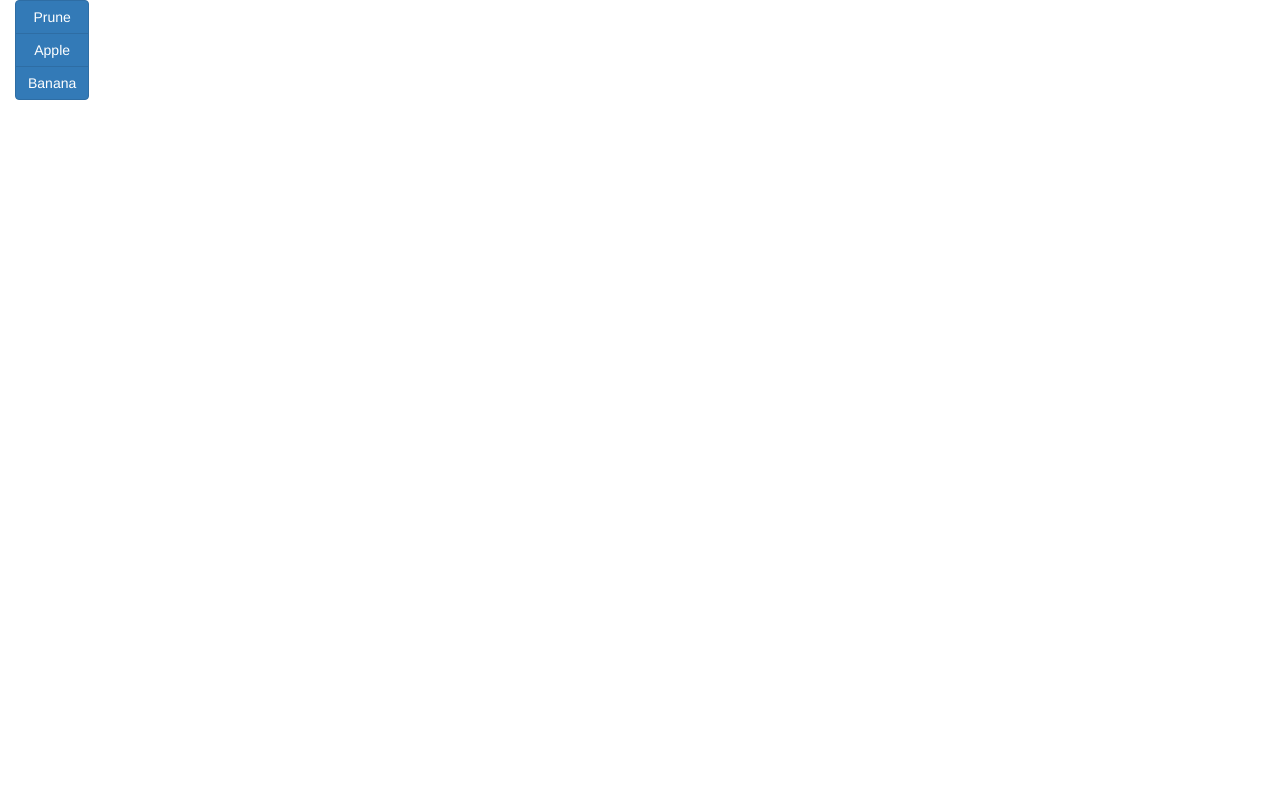
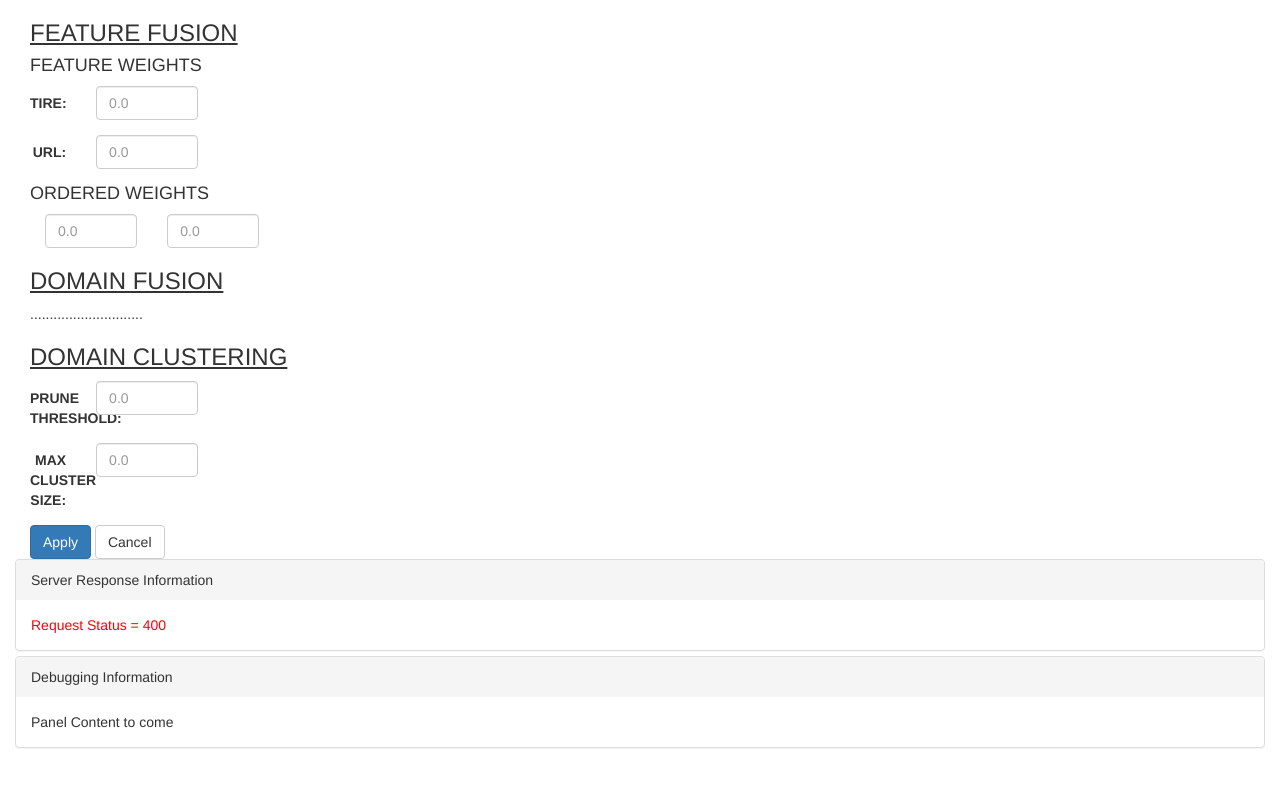
Before and after one commit to cylab-be/apt-graph, a website: page website/index.html in a window 1280 px wide. Drawn offline with Linux system fonts and the light colour scheme.

Commit message:
Added the menus to the left of the graph. Added a Panel on the bottom that changes depending on the answer from the server when a POST method is used. Also updated the json methods

```diff
--- a/website/index.html
+++ b/website/index.html
@@ -17,30 +17,92 @@
 
   <div class="container-fluid" id="container">
     <div class="row" id="parent">
-      <div class="col-md-2" id="side_bar">
-        <div class="btn-group-vertical">
-          <button type="button" class="btn btn-primary">Prune</button>
-          <button type="button" class="btn btn-primary">Apple</button>
-          <button type="button" class="btn btn-primary">Banana</button>
+      <div class="col-md-4" id="side_bar">
+        <div class="container-fluid" id="feature_fusion">
+          <h3><u>FEATURE FUSION</u></h3>
+          <h4>FEATURE WEIGHTS</h4>
+          <div class="form-horizontal">
+            <div class="form-group">
+              <label for="tire" class="col-md-2 control-label">TIRE:</label>
+              <div class="col-md-4">
+                <input type="number" class="form-control" id="tire" placeholder="0.0">
+              </div>
+            </div>
+            <div class="form-group">
+              <label for="url" class="col-md-2 control-label">URL:</label>
+              <div class="col-md-4">
+                <input type="number" class="form-control" id="url" placeholder="0.0">
+              </div>
+            </div>
+          </div>
+          <h4>ORDERED WEIGHTS</h4>
+          <div class="col-md-4">
+            <input type="number" class="form-control" id="ord_weights_low" placeholder="0.0">
+          </div>
+          <div class="col-md-4">
+            <input type="number" class="form-control" id="ord_weights_high" placeholder="0.0">
+          </div>
+        </div>
+        <div class="container-fluid" id="domain_fusion">
+          <h3><u>DOMAIN FUSION</u></h3>
+          .............................
+        </div>
+        <div class="container-fluid" id="domain_clustering">
+          <h3><u>DOMAIN CLUSTERING</u></h3>
+          <div class="form-horizontal">
+            <div class="form-group">
+              <label for="prune_threshold" class="col-md-2 control-label">PRUNE THRESHOLD:</label>
+              <div class="col-md-4">
+                <input type="number" class="form-control" id="prune_threshold" placeholder="0.0">
+              </div>
+            </div>
+            <div class="form-group">
+              <label for="max_cluster_size" class="col-md-2 control-label">MAX CLUSTER SIZE:</label>
+              <div class="col-md-4">
+                <input type="number" class="form-control" id="max_cluster_size" placeholder="0.0">
+              </div>
+            </div>
+          </div>
+        </div>
+        <div class="container-fluid" id="buttons">
+          <button type="button" class="btn btn-primary" id="apply_button">Apply</button>
+          <button type="button" class="btn btn-default" id="cancel_button">Cancel</button>
         </div>
       </div>
-      <div class="col-md-10" id="graph"></div>
+      <div class="col-md-8" id="graph"></div>
+    </div>
+    <div class="panel-group" id="panel_group">
+      <div class="panel panel-default" id="panel_default_1">
+        <div class="panel-heading">Server Response Information</div>
+        <div class="panel-body" id="panel_body_1"><span style="color:green">Panel Content to come</span></div>
+      </div>
+      <div class="panel panel-default" id="panel_default_2">
+        <div class="panel-heading">Debugging Information</div>
+        <div class="panel-body" id="panel_body_2">Panel Content to come</div>
+      </div>
     </div>
   </div>
 
 
   <script>
     var json;
-	  var request = json_post("http://127.0.0.1:8080" , {"jsonrpc": "2.0",
+	  var request = json_dummy_post("http://127.0.0.1:8080" , {"jsonrpc": "2.0",
 	                           "method": "dummy",
 	                           "params": { },
 	                           "id": 123});
     request.onreadystatechange = function () {
 		  if (request.readyState == 4 && request.status == 200){
-			 json = JSON.parse(request.responseText);
-			 //console.log("Server Response: " + json.result);
-       draw_graph(json.result);
+        json = JSON.parse(request.responseText);
+        //console.log("Server Response: " + json.result);
+        draw_graph(json.result);
+        $("#panel_body_1 span").text('Request Status = 200');
+        $("#panel_body_1 span").css('color', 'green');
 		  }
+      else {
+        $("#panel_body_1 span").text('Request Status = 400');
+        $("#panel_body_1 span").css('color', 'red');
+
+      }
 	  }
   </script>
 </body>
--- a/website/js/graph.js
+++ b/website/js/graph.js
@@ -7,8 +7,6 @@ function draw_graph(json_data){
 			var url_regex = /https?:\/\/(www\.)?[-a-zA-Z0-9@:%._\+~#=]{2,256}\.[a-z]{2,6}\b([-a-zA-Z0-9@:%_\+.~#?&//=]*)/g;
 			var id_matches = key.match(id_regex);
 			var url_matches = key.match(url_regex);
-			console.log(key);
-			console.log(url_matches);
 			var source_name = url_matches[0];
 			var source_id = id_matches[0];
 			var target, similarity;
@@ -49,31 +47,17 @@ function draw_graph(json_data){
 	var graph_div = document.getElementById("graph");
 	var width = window.innerWidth;
 	var	height = window.innerHeight;
-	var width_button = 200;
+	var width_button, height_panels = 200;
 
 	var force = d3.layout.force()
 		.nodes(d3.values(nodes))
 		.links(links)
-		.size([width , height])
-		.linkDistance(500)
-		.charge(-150)
+		.size([width / 2 , height])
+		.linkDistance(400)
+		.charge(-300)
 		.on("tick", tick)
 		.start();
 
-/*	var buttons = d3.select("body").select("#container").select("#parent").select("#side_bar").append("svg")
-		//.attr("class", "container_buttons")
-//		.attr("width", width_button)
-		.attr("height", height)
-		.append("g");
-	var prune_button = buttons.append("rect")       // attach a rectangle
-		.attr("class", "button")
-//		.attr("x", 20)         // position the left of the rectangle
-	    .attr("y", 50)          // position the top of the rectangle
-		.attr("height", 50)    // set the height
-		.attr("width", 100)     // set the width
-		.attr("rx", 10)         // set the x corner curve radius
-		.attr("ry", 10);        // set the y corner curve radius
-*/
 	var svg = d3.select("body").select("#container").select("#parent").select("#graph").append("svg")
 		.attr("width", "100%")
 		.attr("height", height);
@@ -155,5 +139,4 @@ function draw_graph(json_data){
 			return "translate(" + d.x + "," + d.y + ")"; });
 	}
 
-	prune_button.on("click",function(){watchNode(focus);});
 }
--- a/website/js/json_methods.js
+++ b/website/js/json_methods.js
@@ -1,4 +1,4 @@
-function json_post(url, jsonbody){
+function json_dummy_post(url, jsonbody){
 	// Sending and receiving data in JSON format using POST method
 	//
 	var request = new XMLHttpRequest();
```
